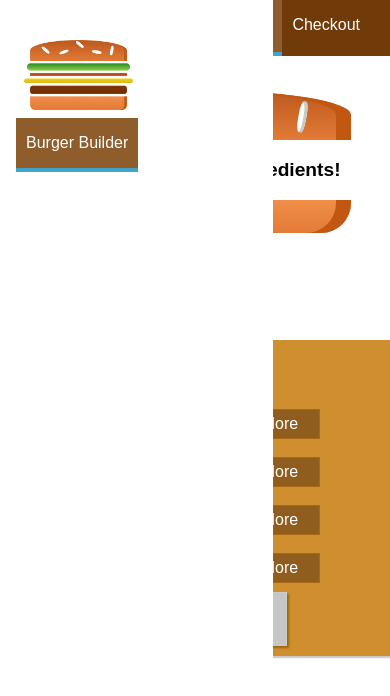
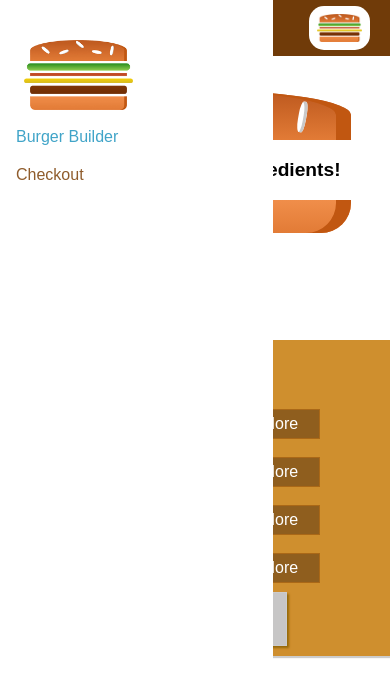
Before and after one commit to mohamednajiub/Burger-Builder, a React (Create React App) app: page / in a window 390 px wide. Shown: the top 696 px of the page. Built offline with nearby package versions, Linux system fonts and the light colour scheme.

Commit message:
update responsive design for sidedrawer

```diff
--- a/src/components/Navigation/NavigationItems/NavigationItem/NavigationItem.module.css
+++ b/src/components/Navigation/NavigationItems/NavigationItem/NavigationItem.module.css
@@ -1,14 +1,33 @@
+.NavigationItem{
+    margin: 10px 0;
+    display: block;
+    width: 100%;
+}
+
+.NavigationItem a{
+    color: #8f5c2c;
+    text-decoration: none;
+    width: 100%;
+    display: block
+}
+
+.NavigationItem a:hover,
+.NavigationItem a:active,
+.NavigationItem a.active{
+    color: #40A4C8;
+}
+
+@media (min-width: 500px){
     .NavigationItem{
         margin: 0;
-    box-sizing: border-box;
         display: flex;
         height: 100%;
+        width: auto;
         align-items: center;
     }
 
     .NavigationItem a{
         color: #fff;
-    text-decoration: none;
         height: 100%;
         padding: 16px 10px;
         border-bottom: 4px solid transparent;
@@ -22,3 +41,5 @@
         border-bottom: 4px solid #40A4C8;
         color: #fff;
     }
+
+}
--- a/src/components/Navigation/NavigationItems/NavigationItems.module.css
+++ b/src/components/Navigation/NavigationItems/NavigationItems.module.css
@@ -3,6 +3,13 @@
     padding: 0;
     list-style: none;
     display: flex;
+    flex-flow: column;
     align-items: center;
     height: 100%;
 }
+
+@media (min-width: 500px){
+    .NavigationItems {
+        flex-flow: row
+    }
+}
--- a/src/components/Navigation/Toolbar/Toolbar.js
+++ b/src/components/Navigation/Toolbar/Toolbar.js
@@ -6,7 +6,7 @@
     <header className={classes.Toolbar}>
         <div>MENU</div>
         <Logo height="80%"/>
-        <nav>
+        <nav className={classes.DesktopOnly}>
             <NavigationItems/>
         </nav>
     </header>
--- a/src/components/Navigation/Toolbar/Toolbar.module.css
+++ b/src/components/Navigation/Toolbar/Toolbar.module.css
@@ -14,3 +14,10 @@
 .Toolbar nav{
     height: 100%;
 }
+
+
+@media (max-width: 499px){
+    .DesktopOnly{
+        display: none;
+    }
+}
```
Lines whose indentation alone changed are shown as unchanged.
